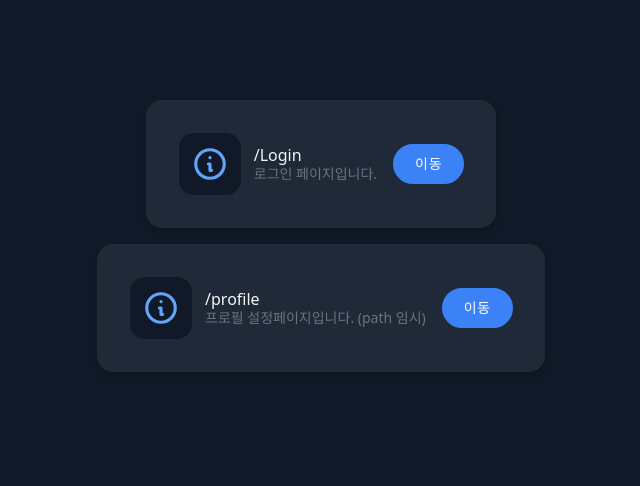
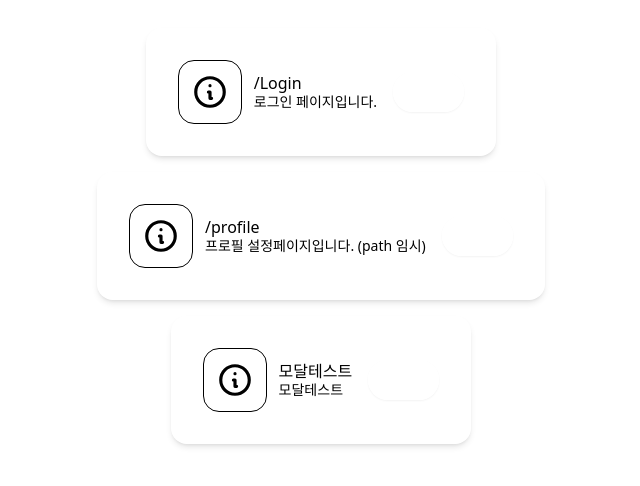
Before and after one commit to DevTookit/Site, a React (Vite) app: page / in a window 1280 px wide. Shown: the part 164-650 px from the top of the page, without its empty margins (319-959 px from the left). Built offline with nearby package versions, Linux system fonts and the light colour scheme.

Commit message:
#1 모달, 디자인 컬러 세팅

```diff
--- a/src/app/router/index.tsx
+++ b/src/app/router/index.tsx
@@ -9,6 +9,7 @@ import PublishPage from '@/pages/Test/Publish';
 
 const AppRouter: React.FC = () => {
   return (
+    <div className="flex flex-col space-y-4 min-w-screen h-screen animated fadeIn faster  fixed  left-0 top-0 flex justify-center items-center inset-0 z-50 outline-none focus:outline-none bg-gray-900">
     <BrowserRouter>
       <Routes>
         <Route path="/" element={<PublishPage />} />
@@ -19,6 +20,7 @@ const AppRouter: React.FC = () => {
         <Route path="*" element={<LoginPage />} />
       </Routes>
     </BrowserRouter>
+    </div>
   );
 };
 
--- a/src/pages/Profile/index.tsx
+++ b/src/pages/Profile/index.tsx
@@ -63,10 +63,11 @@ const Profile: React.FC = () => {
               🟨 JavaScript
             </span>
           </div>
-
-          <button className="bg-blue-600 text-white py-2 px-4 rounded-lg hover:bg-blue-700 transition duration-300">
-            그룹 생성하기
-          </button>
+          <div className="flex justify-end">
+            <button className="bg-blue-600 text-white py-2 px-4 rounded-lg hover:bg-blue-700 transition duration-300">
+              그룹 생성하기
+            </button>
+          </div>
         </div>
       </div>
     </div>
--- a/src/pages/Test/Publish/index.tsx
+++ b/src/pages/Test/Publish/index.tsx
@@ -1,12 +1,17 @@
-import React from 'react';
+import React, { useState } from 'react';
 import { useNavigate } from 'react-router-dom';
+import Modal from '@/shared/assets/ui/modal';
 
 const Publish: React.FC = () => {
+  const [isModalOpen, setIsModalOpen] = useState(false);
+  const openModal = () => {console.log(isModalOpen); setIsModalOpen(true)};
+  const closeModal = () => setIsModalOpen(false);
+
   const navigate = useNavigate();
   return (
     <>
-      <div className="flex flex-col space-y-4 min-w-screen h-screen animated fadeIn faster  fixed  left-0 top-0 flex justify-center items-center inset-0 z-50 outline-none focus:outline-none bg-gray-900">
-        <div className="flex flex-col p-8 bg-gray-800 shadow-md hover:shodow-lg rounded-2xl">
+    <Modal isOpen={isModalOpen} onClose={closeModal} />
+  <div className="flex flex-col p-8 bg-gray-800 shadow-md hover:shodow-lg rounded-2xl">
           <div className="flex items-center justify-between">
             <div className="flex items-center">
               <svg
@@ -74,7 +79,40 @@ const Publish: React.FC = () => {
             </button>
           </div>
         </div>
-      </div>
+        <div className="flex flex-col p-8 bg-gray-800 shadow-md hover:shodow-lg rounded-2xl">
+          <div className="flex items-center justify-between">
+            <div className="flex items-center">
+              <svg
+                xmlns="http://www.w3.org/2000/svg"
+                className="w-16 h-16 rounded-2xl p-3 border border-gray-800 text-blue-400 bg-gray-900"
+                fill="none"
+                viewBox="0 0 24 24"
+                stroke="currentColor"
+              >
+                <path
+                  stroke-linecap="round"
+                  stroke-linejoin="round"
+                  stroke-width="2"
+                  d="M13 16h-1v-4h-1m1-4h.01M21 12a9 9 0 11-18 0 9 9 0 0118 0z"
+                ></path>
+              </svg>
+              <div className="flex flex-col ml-3">
+                <div className="font-medium leading-none text-gray-100">
+                  모달테스트
+                </div>
+                <p className="text-sm text-gray-500 leading-none mt-1">
+                  모달테스트
+                </p>
+              </div>
+            </div>
+            <button
+              className="flex-no-shrink bg-blue-500 px-5 ml-4 py-2 text-sm shadow-sm hover:shadow-lg font-medium tracking-wider border-2 border-blue-500 text-white rounded-full"
+              onClick={openModal}
+            >
+              이동
+            </button>
+          </div>
+        </div>
     </>
   );
 };
--- /dev/null
+++ b/src/shared/assets/ui/modal/index.tsx
@@ -0,0 +1,75 @@
+import React from 'react';
+
+interface ModalProps {
+  isOpen: boolean;
+  onClose: () => void;
+}
+
+const Modal: React.FC<ModalProps> = ({ isOpen, onClose }) => {
+  if (!isOpen) return null;  // 모달이 열리지 않았으면 null 반환 (렌더링 안함)
+
+  return (
+    <div
+      className="fixed inset-0 z-50 flex items-center justify-center w-full h-full bg-gray-800 bg-opacity-50"
+    >
+      <div className="relative p-4 w-full max-w-2xl max-h-full">
+        <div className="relative bg-white rounded-lg shadow dark:bg-gray-700">
+          {/* Modal header */}
+          <div className="flex items-center justify-between p-4 md:p-5 border-b rounded-t dark:border-gray-600">
+            <h3 className="text-xl font-semibold text-gray-900 dark:text-white">
+              Modal Header
+            </h3>
+            <button
+              type="button"
+              className="text-gray-400 bg-transparent hover:bg-gray-200 hover:text-gray-900 rounded-lg text-sm w-8 h-8 ms-auto inline-flex justify-center items-center dark:hover:bg-gray-600 dark:hover:text-white"
+              onClick={onClose}
+            >
+              <svg
+                className="w-3 h-3"
+                aria-hidden="true"
+                xmlns="http://www.w3.org/2000/svg"
+                fill="none"
+                viewBox="0 0 14 14"
+              >
+                <path
+                  stroke="currentColor"
+                  strokeLinecap="round"  // 카멜 케이스
+                  strokeLinejoin="round"  // 카멜 케이스
+                  strokeWidth="2"
+                  d="M1 1l6 6m0 0l6 6M7 7l6-6M7 7l-6 6"
+                />
+              </svg>
+              <span className="sr-only">Close modal</span>
+            </button>
+          </div>
+          {/* Modal body */}
+          <div className="p-4 md:p-5 space-y-4">
+            <p className="text-base leading-relaxed text-gray-500 dark:text-gray-400">
+            컨텐츠내용컨텐츠내용컨텐츠내용컨텐츠내용컨텐츠내용컨텐츠내용컨텐츠내용컨텐츠내용컨텐츠내용컨텐츠내용컨텐츠내용컨텐츠내용컨텐츠내용컨텐츠내용컨텐츠내용컨텐츠내용컨텐츠내용컨텐츠내용
+            </p>
+            <p className="text-base leading-relaxed text-gray-500 dark:text-gray-400">
+            컨텐츠내용컨텐츠내용컨텐츠내용컨텐츠내용컨텐츠내용컨텐츠내용컨텐츠내용컨텐츠내용컨텐츠내용컨텐츠내용컨텐츠내용컨텐츠내용컨텐츠내용컨텐츠내용컨텐츠내용컨텐츠내용컨텐츠내용컨텐츠내용
+            </p>
+          </div>
+          {/* Modal footer */}
+          <div className="flex items-center p-4 md:p-5 border-t border-gray-200 rounded-b dark:border-gray-600">
+            <button
+              onClick={onClose}
+              className="text-white bg-blue-700 hover:bg-blue-800 focus:ring-4 focus:outline-none focus:ring-blue-300 font-medium rounded-lg text-sm px-5 py-2.5 text-center dark:bg-blue-600 dark:hover:bg-blue-700 dark:focus:ring-blue-800"
+            >
+              I accept
+            </button>
+            <button
+              onClick={onClose}
+              className="py-2.5 px-5 ms-3 text-sm font-medium text-gray-900 focus:outline-none bg-white rounded-lg border border-gray-200 hover:bg-gray-100 hover:text-blue-700 focus:z-10 focus:ring-4 focus:ring-gray-100 dark:focus:ring-gray-700 dark:bg-gray-800 dark:text-gray-400 dark:border-gray-600 dark:hover:text-white dark:hover:bg-gray-700"
+            >
+              Decline
+            </button>
+          </div>
+        </div>
+      </div>
+    </div>
+  );
+};
+
+export default Modal;
--- a/tailwind.config.js
+++ b/tailwind.config.js
@@ -1,8 +1,27 @@
+
 /** @type {import('tailwindcss').Config} */
 module.exports = {
+  darkMode: "class",
   content: ["./src/**/*.{js,jsx,ts,tsx}"],
   theme: {
-    extend: {},
+    colors: () => ({
+      white: "#ffffff",
+      primary: "#F4F7FE",
+      darken: {
+        100: "#1A1A1E",
+        200: "#17161A",
+        300: "#141315",
+        400: "#100F11",
+      },
+      lighten: {
+        100: "#3C3E40",
+        200: "#5A5C5D",
+        300: "#787A7B",
+        400: "#969898",
+        500: "#B4B5B5",
+        600: "#D2D3D3",
+      },
+      brand: '203AAC'
+    }),
   },
-  plugins: [],
-};
+}
```
